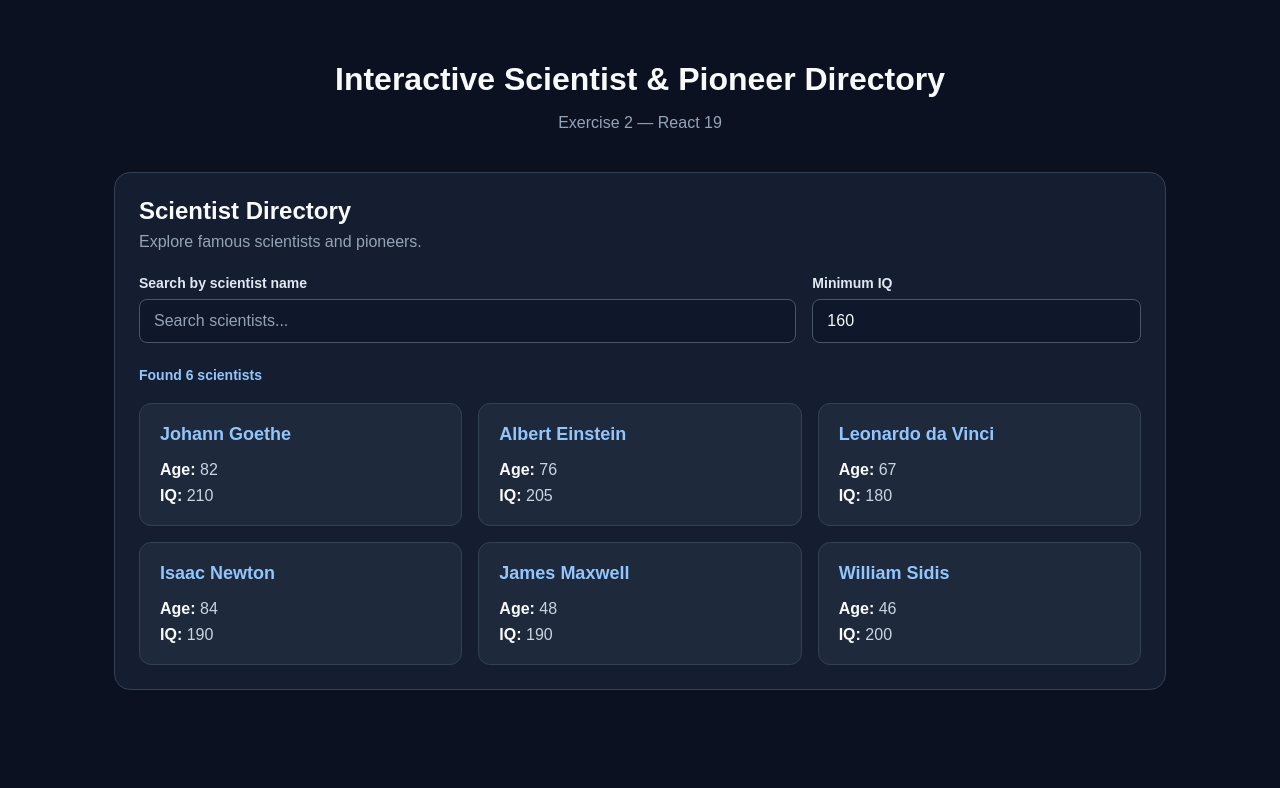
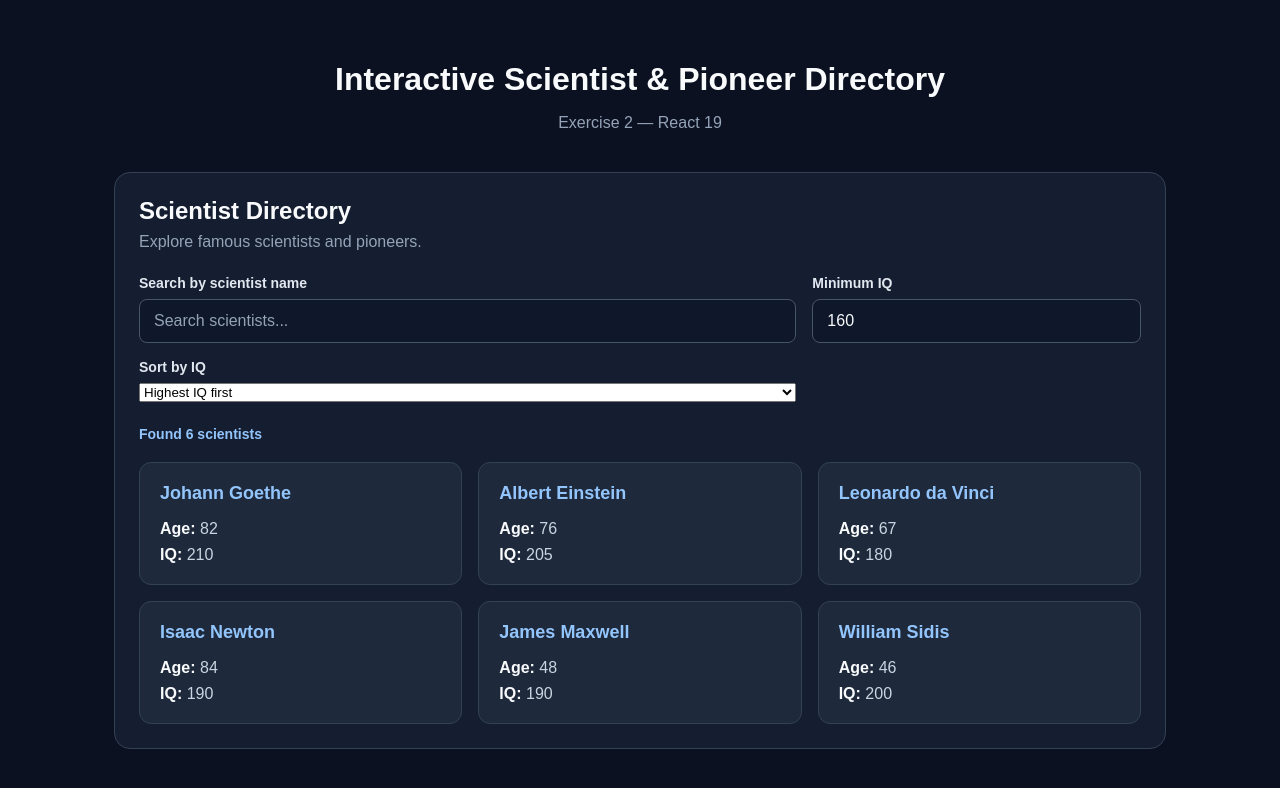
Before and after one commit to tran04012006/24521812_NgoBichTran_Lab3, a React (Vite) app in the folder scientist-directory/: page / in a window 1280 px wide. Shown: the top 788 px of the page. Built offline with nearby package versions, Linux system fonts and the light colour scheme.

Commit message:
feat(ex2): add accessible IQ sorting controls

```diff
--- a/scientist-directory/src/components/ScientistDirectory.jsx
+++ b/scientist-directory/src/components/ScientistDirectory.jsx
@@ -3,31 +3,21 @@ import { useId, useState } from "react";
 import { SMART_PEOPLE } from "../data/scientists.js";
 
 function ScientistDirectory() {
-  // ======================================
-  // 1. Independent React states
-  // ======================================
-
+  // Independent states
   const [query, setQuery] = useState("");
   const [minIq, setMinIq] = useState(160);
+  const [sortBy, setSortBy] = useState("iq-desc");
 
-  // ======================================
-  // 2. Accessible input IDs
-  // ======================================
-
+  // Accessible input IDs
   const searchId = useId();
   const minIqId = useId();
+  const sortId = useId();
 
-  // ======================================
-  // 3. Derived values
-  // ======================================
-
-  // Normalize the search query
+  // Derived values
   const normalizedQuery = query.trim().toLowerCase();
-
-  // Treat an empty IQ input as no restriction
   const effectiveMinIq = minIq ?? 0;
 
-  // Apply name and IQ filters together
+  // Existing filters from Task 3
   const visiblePeople = SMART_PEOPLE.filter((person) => {
     const matchesName = person.name
       .toLowerCase()
@@ -38,24 +28,19 @@ function ScientistDirectory() {
     return matchesName && matchesIq;
   });
 
-  // ======================================
-  // 4. Event handlers
-  // ======================================
-
+  // Event handlers
   const handleSearchChange = (event) => {
     setQuery(event.target.value);
   };
 
   const handleMinIqChange = (event) => {
     const value = event.target.valueAsNumber;
-
-    // Avoid storing NaN in React state
     setMinIq(Number.isNaN(value) ? null : value);
   };
 
-  // ======================================
-  // 5. Render UI
-  // ======================================
+  const handleSortChange = (event) => {
+    setSortBy(event.target.value);
+  };
 
   return (
     <section
@@ -64,18 +49,15 @@ function ScientistDirectory() {
     >
       <div className="directory-header">
         <h2>Scientist Directory</h2>
-
-        <p>
-          Explore famous scientists and pioneers.
-        </p>
+        <p>Explore famous scientists and pioneers.</p>
       </div>
 
-      {/* Search and IQ controls */}
       <form
         className="directory-controls"
         role="search"
         onSubmit={(event) => event.preventDefault()}
       >
+        {/* Search by name */}
         <div className="form-group">
           <label htmlFor={searchId}>
             Search by scientist name
@@ -90,6 +72,7 @@ function ScientistDirectory() {
           />
         </div>
 
+        {/* Minimum IQ */}
         <div className="form-group">
           <label htmlFor={minIqId}>
             Minimum IQ
@@ -104,9 +87,30 @@ function ScientistDirectory() {
             onChange={handleMinIqChange}
           />
         </div>
+
+        {/* Sorting dropdown */}
+        <div className="form-group">
+          <label htmlFor={sortId}>
+            Sort by IQ
+          </label>
+
+          <select
+            id={sortId}
+            value={sortBy}
+            onChange={handleSortChange}
+          >
+            <option value="iq-desc">
+              Highest IQ first
+            </option>
+
+            <option value="iq-asc">
+              Lowest IQ first
+            </option>
+          </select>
+        </div>
       </form>
 
-      {/* Accessible live result count */}
+      {/* Live result count */}
       <p
         className="result-count"
         role="status"
@@ -118,7 +122,7 @@ function ScientistDirectory() {
           : "scientists"}
       </p>
 
-      {/* Scientist cards or empty state */}
+      {/* Scientist results */}
       {visiblePeople.length > 0 ? (
         <div className="scientist-list">
           {visiblePeople.map((person) => (
@@ -132,7 +136,6 @@ function ScientistDirectory() {
                 <p>
                   <strong>Age:</strong> {person.age}
                 </p>
-
                 <p>
                   <strong>IQ:</strong> {person.iq}
                 </p>
@@ -143,7 +146,6 @@ function ScientistDirectory() {
       ) : (
         <div className="empty-state">
           <p>No scientists found.</p>
-
           <p>
             Try changing your search or minimum IQ.
           </p>
```
Also changed, not shown: 1 other file (tests, documents, lock files or other folders).
